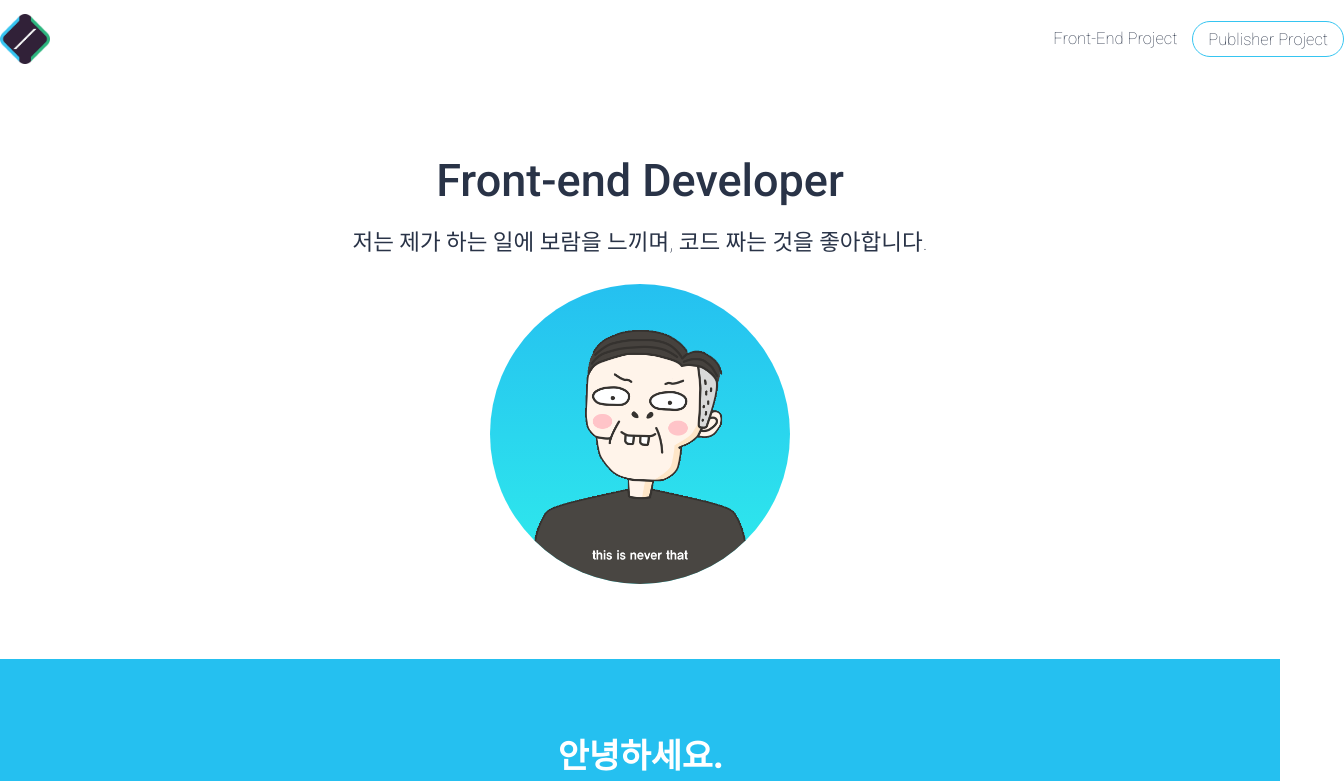
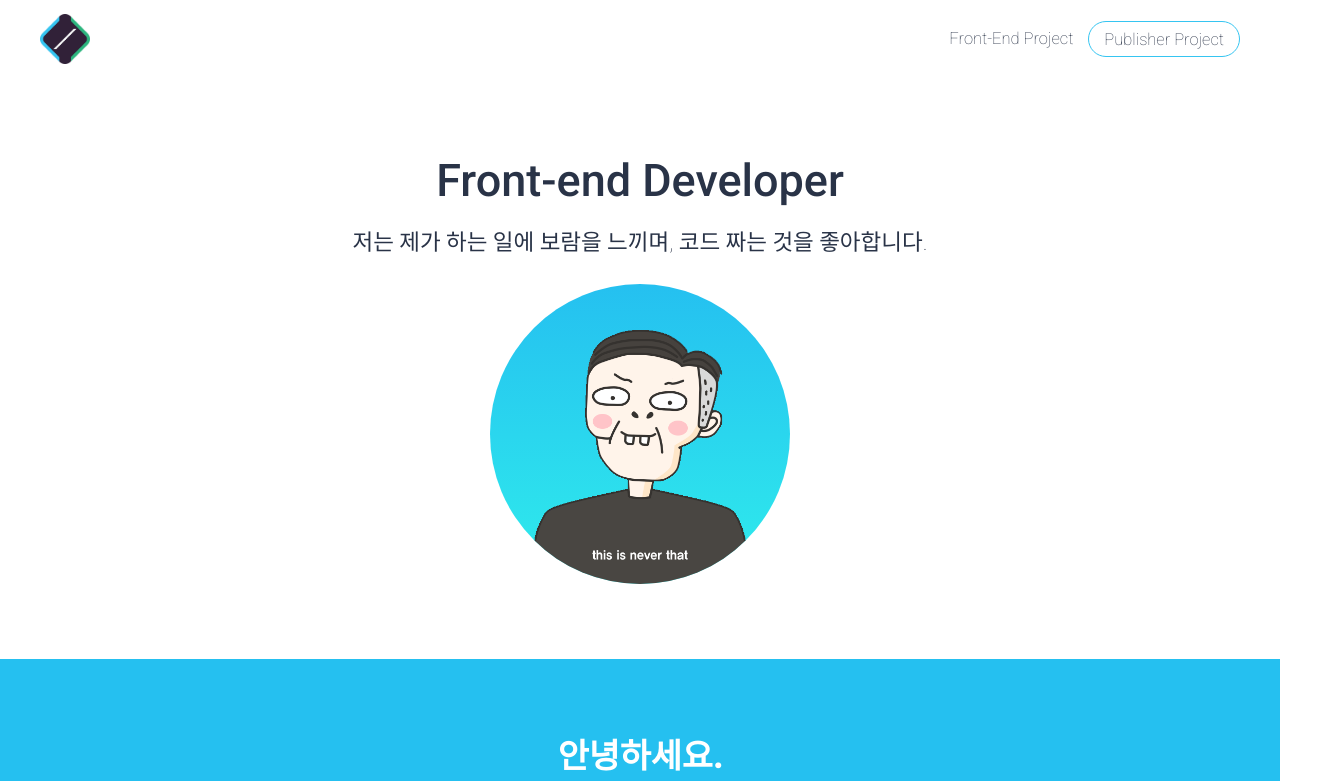
Before and after one commit to seoksanghwan/seoksanghwan.github.io, a React (Create React App) app: page / in a window 1280 px wide. Shown: the top 781 px of the page, 1344 px wide, since content can reach past the window. Built offline with nearby package versions, Linux system fonts and the light colour scheme.

Commit message:
header mobile, tablet scss modify

```diff
--- a/src/common.scss
+++ b/src/common.scss
@@ -10,6 +10,7 @@
 
 .wrap {
   width: 100%;
+  overflow: hidden;
   min-height: 100%;
   height: auto;
 }
--- a/src/styles/abstracts/_mixins.scss
+++ b/src/styles/abstracts/_mixins.scss
@@ -5,7 +5,7 @@
         }
     }
     @else if $screen == "tablet" {
-        @media all and (min-width: 768px) and (max-width: 1024px){
+        @media all and (min-width: 768px) and (max-width: 1200px){
             @content;
         }
     }
--- a/src/styles/layout/header.scss
+++ b/src/styles/layout/header.scss
@@ -5,7 +5,7 @@ header {
   .nav-content {
     display: flex;
     margin: 0 auto;
-    width: 1344px;
+    width: 1200px;
     @include mq("tablet") {
       width: 90%;
     }
```
